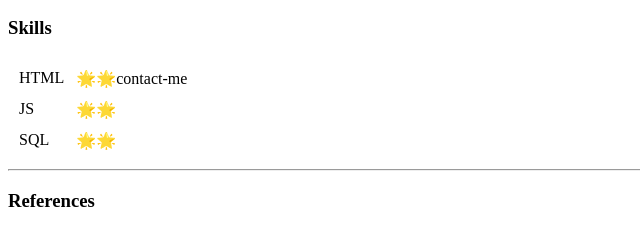
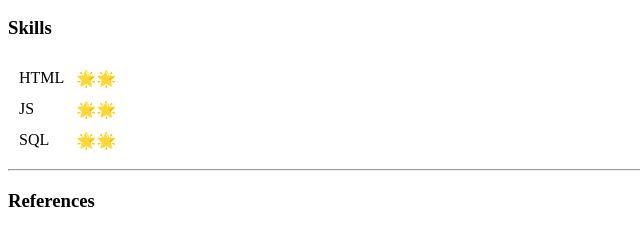
Before and after one commit to st-protsiv/cv, a plain HTML site: page index.html in a window 1280 px wide. Shown: the part 390-617 px from the top of the page, 0-640 px from the left. Drawn offline with Linux system fonts and the light colour scheme.

Commit message:
Add files via upload

```diff
--- a/index.html
+++ b/index.html
@@ -45,7 +45,7 @@
 
     <tr>
       <td>HTML</td>
-      <td>🌟🌟contact-me</td>
+      <td>🌟🌟</td>
     </tr>
     <tr>
       <td>JS</td>
```
